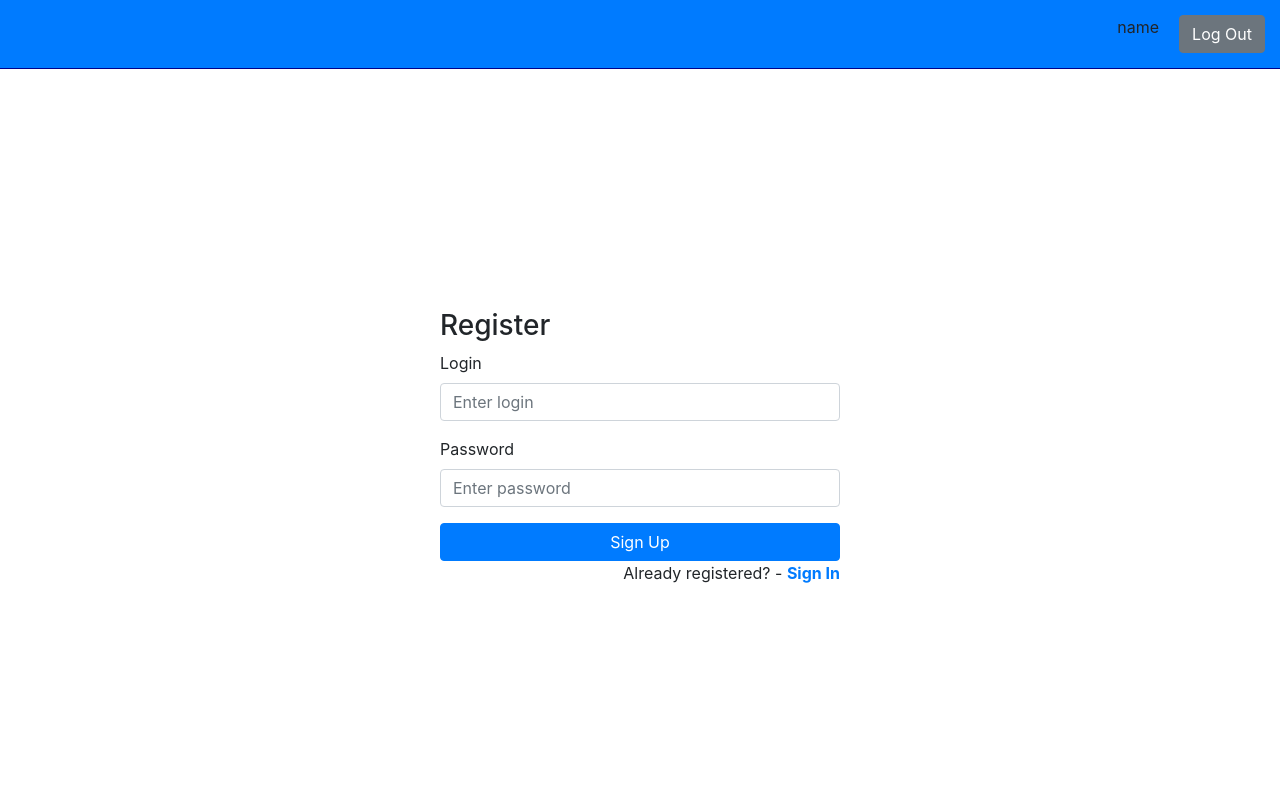
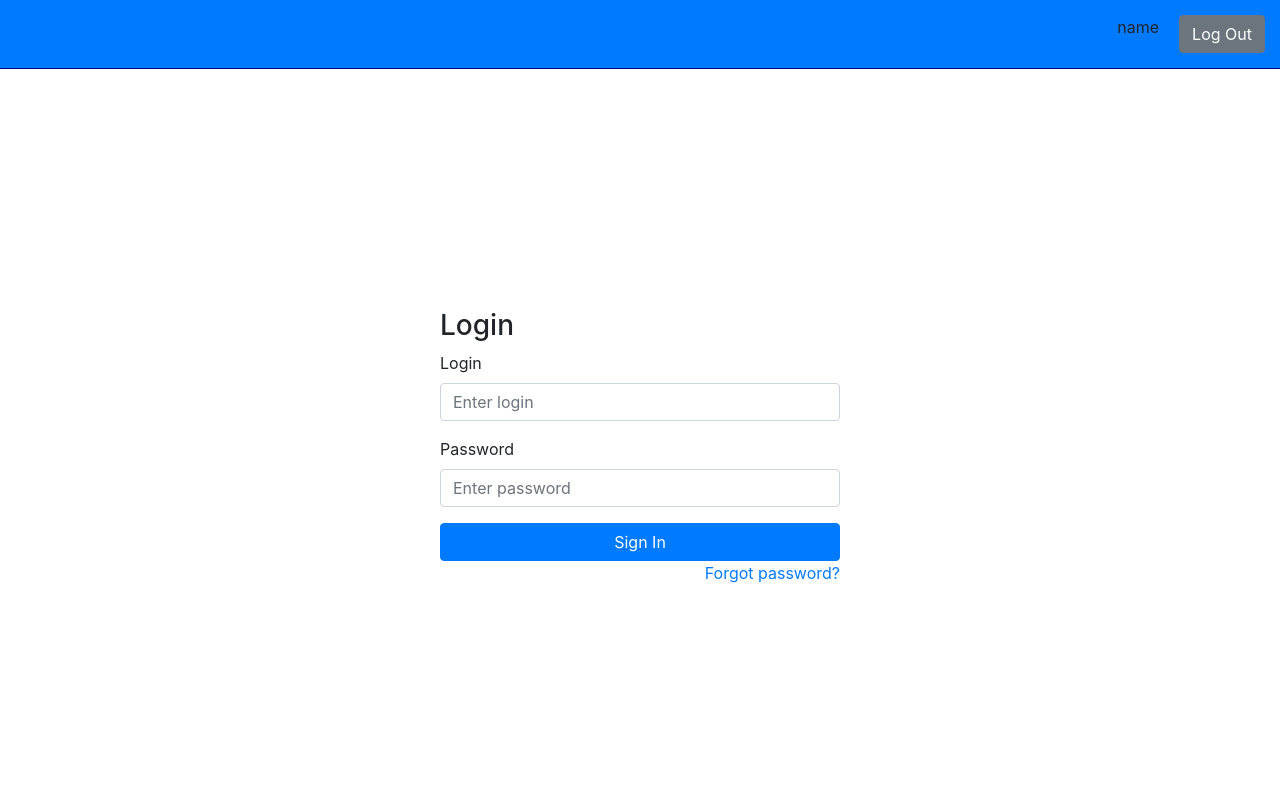
Before and after one commit to empireV/ManagerApp, a React (Create React App) app in the folder client/manager-app/: page /main in a window 1280 px wide. Shown: the top 800 px of the page. Built offline with nearby package versions, Linux system fonts and the light colour scheme.

Commit message:
started react-router

```diff
--- a/client/manager-app/package.json
+++ b/client/manager-app/package.json
@@ -12,7 +12,9 @@
     "react": "^16.13.1",
     "react-bootstrap": "^1.0.1",
     "react-dom": "^16.13.1",
+    "react-router": "^5.2.0",
     "react-router-dom": "^5.2.0",
+    "react-router-native": "^5.2.0",
     "react-scripts": "3.4.1"
   },
   "scripts": {
--- a/client/manager-app/src/app/App.js
+++ b/client/manager-app/src/app/App.js
@@ -16,7 +16,7 @@ function App() {
   return (
     <div className="App">
       <Header/>
-      {/*<Login/>*/}
+      <Login/>
       <Register/>
     </div>
   );
--- a/client/manager-app/src/sign/Login.js
+++ b/client/manager-app/src/sign/Login.js
@@ -10,7 +10,7 @@ export class Login extends Component {
     submit = () => {
         const name = document.getElementById('login').value
         const pass = document.getElementById('password').value
-        axios.post('http://localhost:8081/users/signin', { name:name, password:pass})
+        axios.post('http://localhost:8081/users/login', { name:name, password:pass })
             .then(res => {
                 console.log(res);
             })
```
Also changed, not shown: client/manager-app/src/main/Main.js (added, +11 -0 lines), client/manager-app/src/main/Main.scss (added), 1 other file (tests, documents, lock files or other folders).
